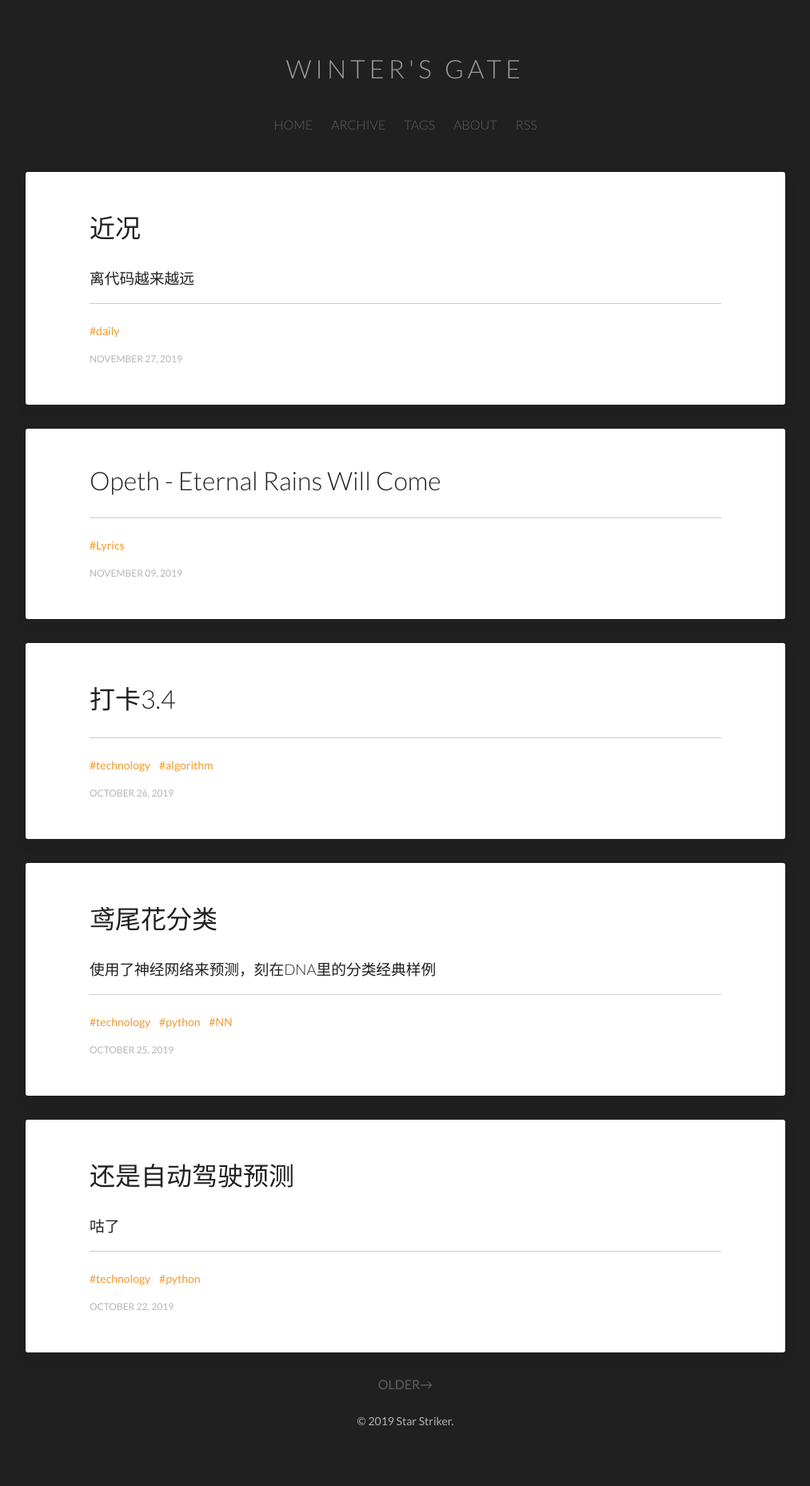
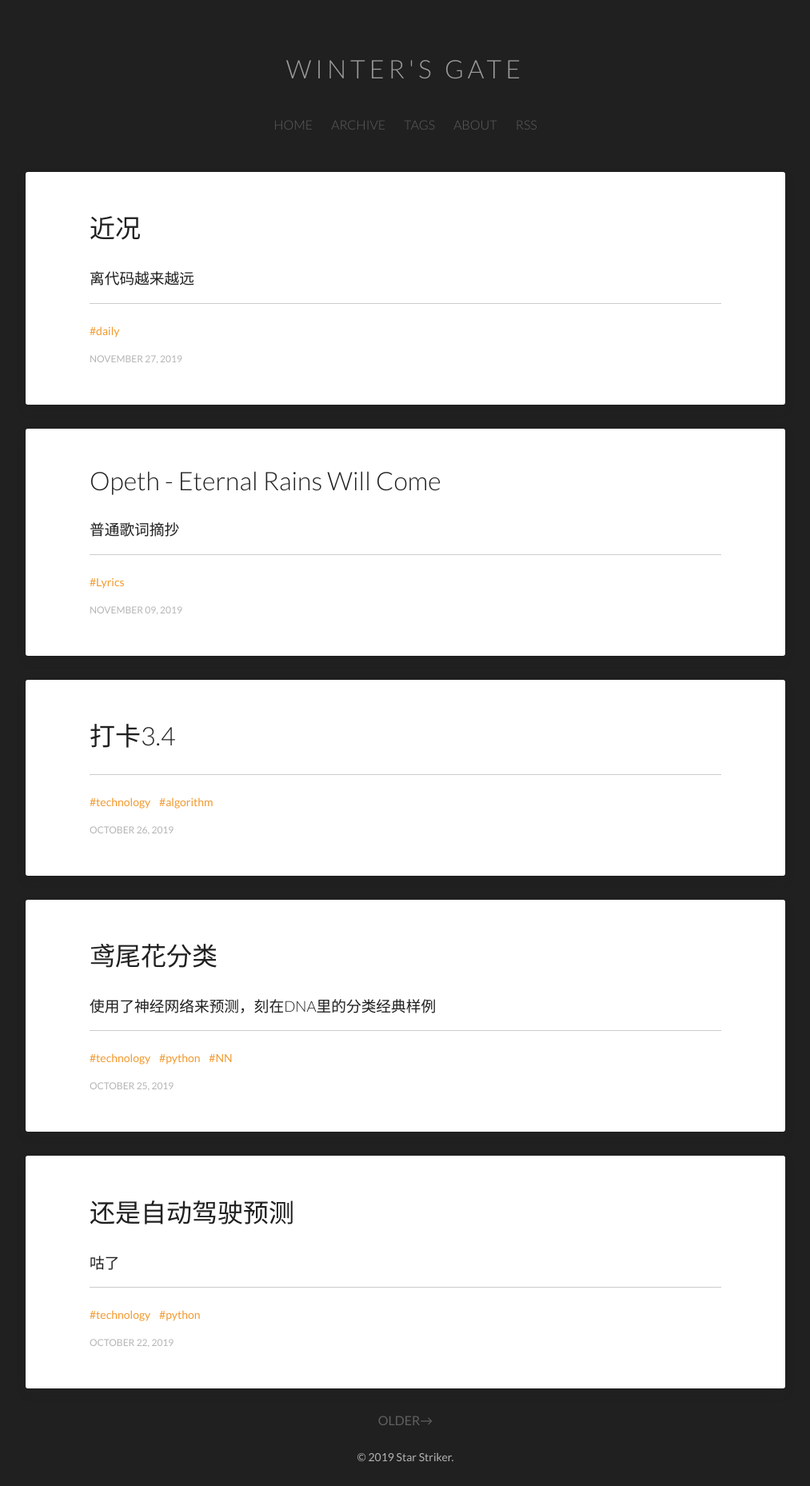
Before and after one commit to Star-Striker/Star-Striker.github.io, a Jekyll site: the page built from index.html, in a window 1280 px wide. Shown: the whole page at 80% size, without its empty margins (133-1146 px from the left). Built offline with Jekyll 4.4.1, drawn with Linux system fonts in a browser that asks for light colours; the list of posts is cut into pages by our own code; before the commit the page ends 1813 px from its top, so only the background shows below that.

Commit message:
Update 2019-11-9-Opeth---Eternal-Rains-Will-Come.md

```diff
--- a/_posts/2019-11-9-Opeth---Eternal-Rains-Will-Come.md
+++ b/_posts/2019-11-9-Opeth---Eternal-Rains-Will-Come.md
@@ -2,12 +2,12 @@
 layout: post
 categories: posts
 title: Opeth - Eternal Rains Will Come
+subtitle: 普通歌词摘抄
 tags: [Lyrics]
 date-string: NOVEMBER 9, 2019
 ---
 
 <iframe allow="autoplay *; encrypted-media *;" frameborder="0" height="150" style="width:100%;max-width:660px;overflow:hidden;background:transparent;" sandbox="allow-forms allow-popups allow-same-origin allow-scripts allow-storage-access-by-user-activation allow-top-navigation-by-user-activation" src="https://embed.music.apple.com/cn/album/eternal-rains-will-come/881685468?i=881685471"></iframe>
-
 
 
 Eternal rains will come
```
